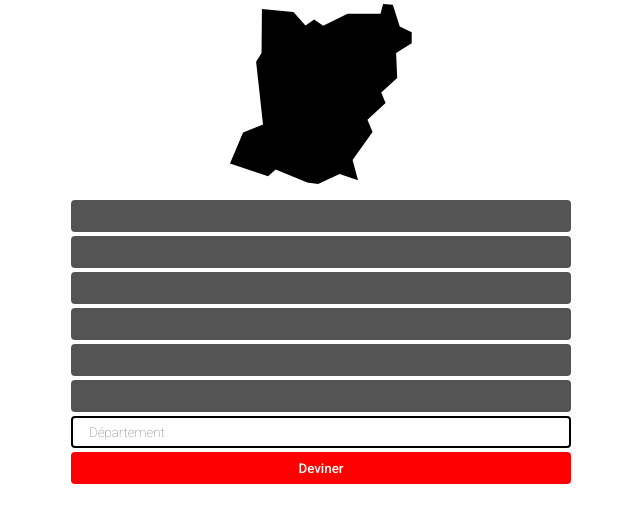
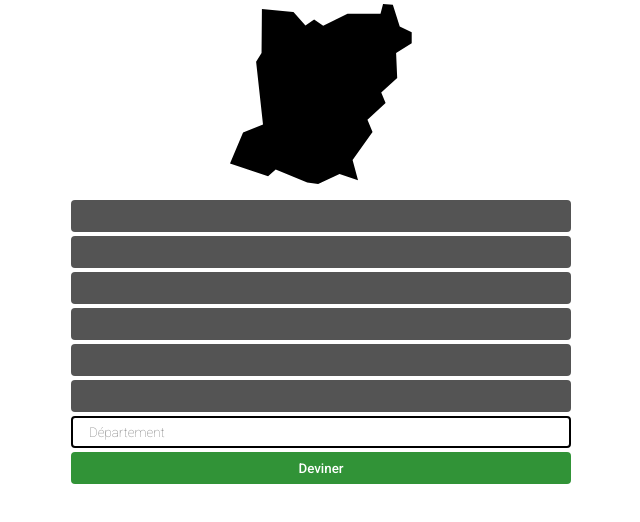
Before and after one commit to arnauddrain/departle, a plain HTML site: page dist/index.html in a window 1280 px wide. Shown: the part 68-590 px from the top of the page, without its empty margins (319-959 px from the left). Drawn offline with Linux system fonts and the light colour scheme.

Commit message:
update submit color

```diff
--- a/dist/index.html
+++ b/dist/index.html
@@ -123,7 +123,7 @@
         border: 2px var(--primary-color) solid;
       }
       input[type="submit"] {
-        background: red;
+        background: #319337;
         font-weight: 500;
         display: flex;
         align-items: center;
```
